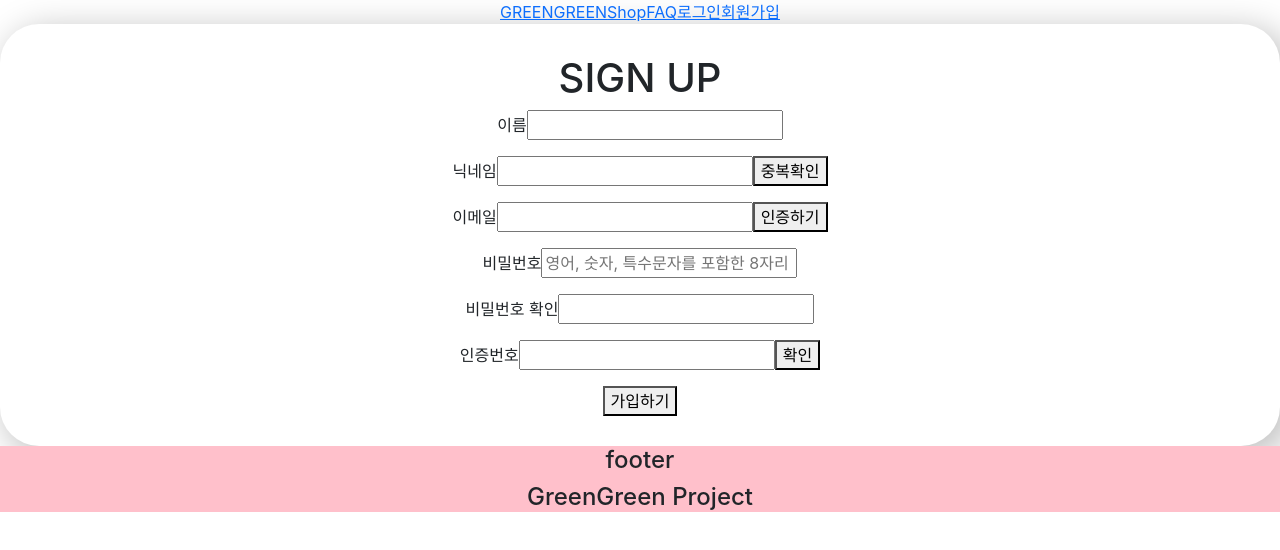
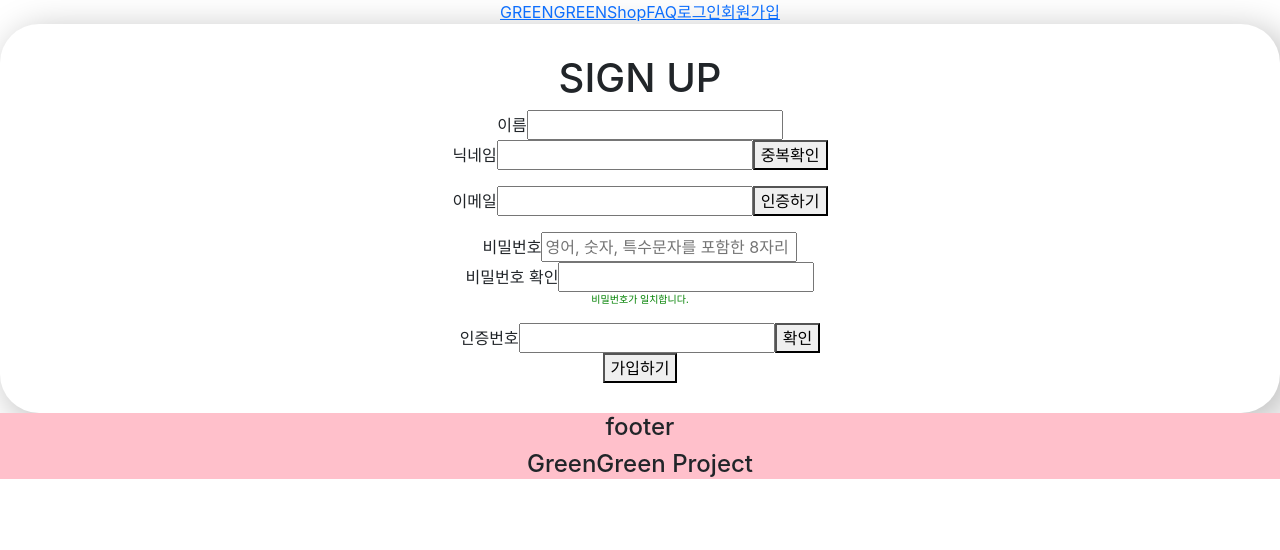
Before and after one commit to Grean-Grean/GreanGrean, a React (Create React App) app in the folder fe/: page /user/signup in a window 1280 px wide. Shown: the top 550 px of the page. Built offline with nearby package versions, Linux system fonts and the light colour scheme.

Commit message:
Feat : 로그인/회원가입 axios 통신 231002 1851

```diff
--- a/fe/src/components/user/SignIn.js
+++ b/fe/src/components/user/SignIn.js
@@ -25,13 +25,7 @@ function SignIn() {
   return (
     <div className={classes.signin}>
       <h1 className={classes.form}>SIGN IN</h1>
-      <SignInData
-        onEmailChange={signInEmailHandler}
-        onPwChange={signInPwHandler}
-      />
-      <p>
-        <button onClick={signIn}>로그인</button>
-      </p>
+      <SignInData />
       <p>
         <text>비밀번호 찾기 | </text>
         <Link to="/user/signup">회원가입</Link>
--- a/fe/src/components/user/SignInData.js
+++ b/fe/src/components/user/SignInData.js
@@ -1,20 +1,59 @@
+import axios from "axios";
+import React, { useState } from "react";
+
 function SignInData(props) {
+  const [signInData, setSignInData] = useState({
+    userEmail: "",
+    userPassword: "",
+  });
+
+  const handleInputChange = (e) => {
+    const { name, value } = e.target;
+    setSignInData({
+      ...signInData,
+      [name]: value,
+    });
+  };
+
+  const handleSignUp = () => {
+    axios
+      .post("http://172.30.1.23:8080/user/login", signInData)
+      .then((response) => {
+        // Handle the response from the server here
+        console.log(response.data.userId);
+        console.log(response.data.userNickName);
+      })
+      .catch((error) => {
+        // Handle errors here
+        console.error(error);
+      });
+  };
+
   return (
-    <p>
+    <div>
       <input
         type="email"
+        id="userEmail"
+        name="userEmail"
         placeholder="이메일를 입력해주세요."
-        onChange={props.onEmailChange}
+        value={signInData.userEmail}
+        onChange={handleInputChange}
       ></input>
       <br />
       <input
         type="password"
+        id="userPassword"
+        name="userPassword"
         placeholder="비밀번호를 입력해주세요"
-        onChange={props.onPwChange}
+        value={signInData.userPassword}
+        onChange={handleInputChange}
       ></input>
       <br />
-      <label htmlFor="body">이메일 또는 비밀번호가 일치하지 않습니다.</label>
-    </p>
+      <p>
+        <button onClick={handleSignUp}>로그인</button>
+      </p>
+      <p htmlFor="body">이메일 또는 비밀번호가 일치하지 않습니다.</p>
+    </div>
   );
 }
 
--- a/fe/src/components/user/SignUp.js
+++ b/fe/src/components/user/SignUp.js
@@ -6,47 +6,11 @@ import SignUpButton from "./SignUpButton";
 import { useNavigate } from "react-router-dom";
 
 function SignUp() {
-  const [signUpName, setSignUpName] = useState("");
-  const [signUpNickname, setSignUpNickname] = useState("");
-  const [signUpEmail, setSignUpEmail] = useState("");
-  const [signUpPw, setSignUpPW] = useState("");
-
-  const navigate = useNavigate();
-
-  function signUp() {
-    navigate("/");
-    console.log(signUpName, signUpNickname, signUpEmail, signUpPw);
-  }
-
-  function signUpEmailChangeHandler(event) {
-    setSignUpEmail(event.target.value);
-    console.log(event.target.value);
-  }
-
-  function signUpPwChangeHandler(event) {
-    setSignUpPW(event.target.value);
-    console.log(event.target.value);
-  }
-
-  function signUpNicknameChangeHandler(event) {
-    setSignUpNickname(event.target.value);
-    console.log(event.target.value);
-  }
-
-  function signUpNameChangeHandler(event) {
-    setSignUpName(event.target.value);
-    console.log(event.target.value);
-  }
 
   return (
     <div className={classes.signup}>
       <h1 className={classes.form}>SIGN UP</h1>
-      <SignUpData
-        onEmailChange={signUpEmailChangeHandler}
-        onPwChange={signUpPwChangeHandler}
-        onNicknameChange={signUpNicknameChangeHandler}
-        onNameChange={signUpNameChangeHandler}
-      />
+      <SignUpData />
     </div>
   );
 }
--- a/fe/src/components/user/SignUpData.js
+++ b/fe/src/components/user/SignUpData.js
@@ -11,7 +11,8 @@ function SignUpData(props) {
     confirmPassword: "",
   });
 
-  const [emailExists, setEmailExists] = useState(false);
+  const [emailExistsStatus, setEmailExistsStatus] = useState("");
+  const [nickNameExistsStatus, setNickNameExistsStatus] = useState("");
   const [passwordMismatch, setPasswordMismatch] = useState(false);
 
   const handleInputChange = (e) => {
@@ -21,10 +22,72 @@ function SignUpData(props) {
       [name]: value,
     });
     if (name === "userEmail") {
-      setEmailExists(false); // Reset emailExists state when email changes
+      setEmailExistsStatus(false); // Reset emailExists state when email changes
     } else if (name === "userPassword" || name === "confirmPassword") {
-      setPasswordMismatch(false); // Reset passwordMismatch state when password changes
+      // Check if userPassword and confirmPassword match
+      if (name === "userPassword" && formData.confirmPassword === value) {
+        setPasswordMismatch(false);
+      } else if (
+        name === "confirmPassword" &&
+        formData.userPassword === value
+      ) {
+        setPasswordMismatch(false);
+      } else {
+        setPasswordMismatch(true);
+      }
+    } else if (name === "userNickName") {
+      setNickNameExistsStatus(false); // Reset nickNameExists state when nickname changes
     }
+  };
+
+  const handleNickNameCheck = () => {
+    const { userNickName } = formData;
+
+    // Send userNickName to the server for checking
+    axios
+      .post("http://172.30.1.23:8080/user/nickname", { userNickName })
+      .then((response) => {
+        // Handle the response from the server here
+        if (response.data.status === 0) {
+          // Nickname already exists
+          console.log(response.data.message);
+          setNickNameExistsStatus(response.data.message);
+        } else if (response.data.status === 1) {
+          // Nickname is available
+          console.log(response.data.message);
+          setNickNameExistsStatus(response.data.message);
+          // You can perform additional actions here if needed
+        }
+      })
+      .catch((error) => {
+        // Handle errors here
+        console.error(error);
+      });
+  };
+
+  const handleEmailCheck = () => {
+    const { userEmail } = formData;
+
+    // Send userNickName to the server for checking
+    axios
+      .post("http://172.30.1.23:8080/user/email", { userEmail })
+      .then((response) => {
+        // Handle the response from the server here
+        if (response.data.status === 0) {
+          // Nickname already exists
+          console.log(response.data.message);
+          setEmailExistsStatus(response.data.message);
+        } else if (response.data.status === 1) {
+          // Nickname is available
+          console.log(response.data.message);
+          setEmailExistsStatus(response.data.message);
+          // You can perform additional actions here if needed
+        }
+      })
+      .catch((error) => {
+        // Handle errors here
+        console.error(error);
+      });
   };
 
   const handleSignUp = () => {
@@ -47,9 +110,22 @@ function SignUpData(props) {
       });
   };
 
+  const passwordCheckMessageClassName = passwordMismatch
+    ? classes.alert
+    : classes.pass;
+  const passwordCheckMessageText = passwordMismatch
+    ? "비밀번호가 일치하지 않습니다."
+    : "비밀번호가 일치합니다.";
+
+  let passwordCheckMessage = (
+    <p htmlFor="confirmPassword" className={passwordCheckMessageClassName}>
+      {passwordCheckMessageText}
+    </p>
+  );
+
   return (
     <>
-      <p>
+      <div>
         <label htmlFor="userName">이름</label>
         <input
           type="text"
@@ -58,9 +134,9 @@ function SignUpData(props) {
           value={formData.userName}
           onChange={handleInputChange}
         />
-      </p>
+      </div>
 
-      <p>
+      <div>
         <label htmlFor="userNickName">닉네임</label>
         <input
           type="text"
@@ -69,9 +145,11 @@ function SignUpData(props) {
           value={formData.userNickName}
           onChange={handleInputChange}
         />
-        <button>중복확인</button>
-      </p>
-      <p>
+        <button onClick={handleNickNameCheck}>중복확인</button>
+        <p className={classes.alert}>{nickNameExistsStatus}</p>
+      </div>
+
+      <div>
         <label htmlFor="userEmail">이메일</label>
         <input
           type="email"
@@ -80,16 +158,12 @@ function SignUpData(props) {
           value={formData.userEmail}
           onChange={handleInputChange}
         />
-        <button>인증하기</button>
+        <button onClick={handleEmailCheck}>인증하기</button>
         <br />
-        {emailExists && (
-          <label htmlFor="userEmail" className={classes.alert}>
-            이미 등록된 이메일입니다.
-          </label>
-        )}
-      </p>
+        <p className={classes.alert}>{emailExistsStatus}</p>
+      </div>
 
-      <p>
+      <div>
         <label htmlFor="userPassword">비밀번호</label>
         <input
           type="password"
@@ -99,9 +173,9 @@ function SignUpData(props) {
           value={formData.userPassword}
           onChange={handleInputChange}
         />
-      </p>
+      </div>
 
-      <p>
+      <div>
         <label htmlFor="confirmPassword">비밀번호 확인</label>
         <input
           type="password"
@@ -111,14 +185,10 @@ function SignUpData(props) {
           onChange={handleInputChange}
         />
         <br />
-        {passwordMismatch && (
-          <label htmlFor="confirmPassword" className={classes.alert}>
-            비밀번호가 일치하지 않습니다.
-          </label>
-        )}
-      </p>
+        {passwordCheckMessage}
+      </div>
 
-      <p>
+      <div>
         <label htmlFor="verificationCode">인증번호</label>
         <input
           type="text"
@@ -128,7 +198,7 @@ function SignUpData(props) {
           onChange={handleInputChange}
         />
         <button>확인</button>
-      </p>
+      </div>
       <button onClick={handleSignUp}>가입하기</button>
     </>
   );
--- a/fe/src/components/user/SignUpData.module.css
+++ b/fe/src/components/user/SignUpData.module.css
@@ -6,3 +6,13 @@
   font-weight: 200;
   word-wrap: break-word;
 }
+
+
+.pass {
+  text-align: center;
+  color: green;
+  font-size: 10px;
+  font-family: Noto Sans;
+  font-weight: 200;
+  word-wrap: break-word;
+}
--- a/fe/src/router/routers.js
+++ b/fe/src/router/routers.js
@@ -12,9 +12,6 @@ import MyPage from "../components/mypage/MyPage";
 
 import Faq from "../components/Faq/Faq";
 import FaqAdd from "../components/Faq/FaqAdd";
-
-// import SignIn from "../components/modals/SignIn";
-// import SignUp from "../components/modals/SignUp";
 
 import SignIn from "../components/user/SignIn";
 import SignUp from "../components/user/SignUp";
```
